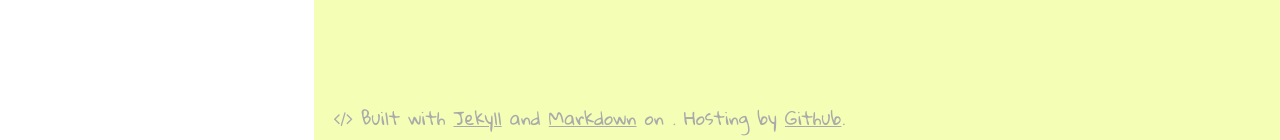
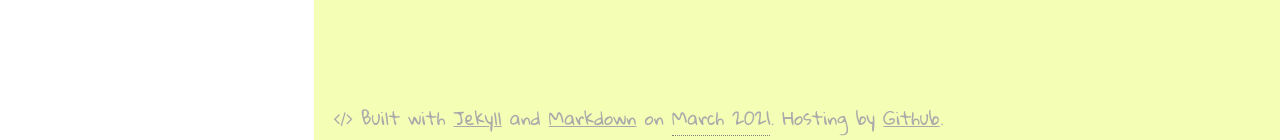
Before and after one commit to lbngoc/lbngoc.github.io, a Jekyll site: the page built from index.md, in a window 1280 px wide and 900 px high, scrolled down 4236 px. Shown: the part 760-900 px from the top of the window. Built offline with Jekyll 4.4.1, drawn with Linux system fonts in a browser that asks for light colours; some web fonts are replaced.

Commit message:
update last_modified_at

```diff
--- a/_layouts/cv.html
+++ b/_layouts/cv.html
@@ -17,8 +17,8 @@
   <link rel="preconnect" href="https://fonts.gstatic.com" crossorigin>
   <link rel="preload" href="https://avatars1.githubusercontent.com/u/5821069?s=150" as="image">
 
-  <link href="media/cv-screen.css" type="text/css" rel="stylesheet" media="screen" />
-  <link href="media/cv-print.css" type="text/css" rel="stylesheet" media="print" />
+  <link href="media/cv-screen.css?v={{ page.last_modified_at | date: '%s' }}" type="text/css" rel="stylesheet" media="screen" />
+  <link href="media/cv-print.css?v={{ page.last_modified_at | date: '%s' }}" type="text/css" rel="stylesheet" media="print" />
   <link href="https://maxcdn.bootstrapcdn.com/font-awesome/4.7.0/css/font-awesome.min.css" rel="stylesheet" />
   <link href='https://fonts.googleapis.com/css?family=Patrick Hand SC:400|Indie Flower:400|Gloria Hallelujah:400&display=swap' rel='stylesheet' type='text/css' />
 
--- a/index.md
+++ b/index.md
@@ -1,7 +1,7 @@
 ---
 layout: cv
 title: Ngoc L. | Freelance WordPress/Ionic/Angular Developer | HCMC, VN
-# last_modified_at: 2020-06-10
+last_modified_at: 2021-03-30 # hardcode for localhost, changed on Github page
 ---
 # Ngoc L.B.
 A Fullstack Developer and Freelancer
```
Also changed, not shown: other parts of index.md (+1 -3 lines).
